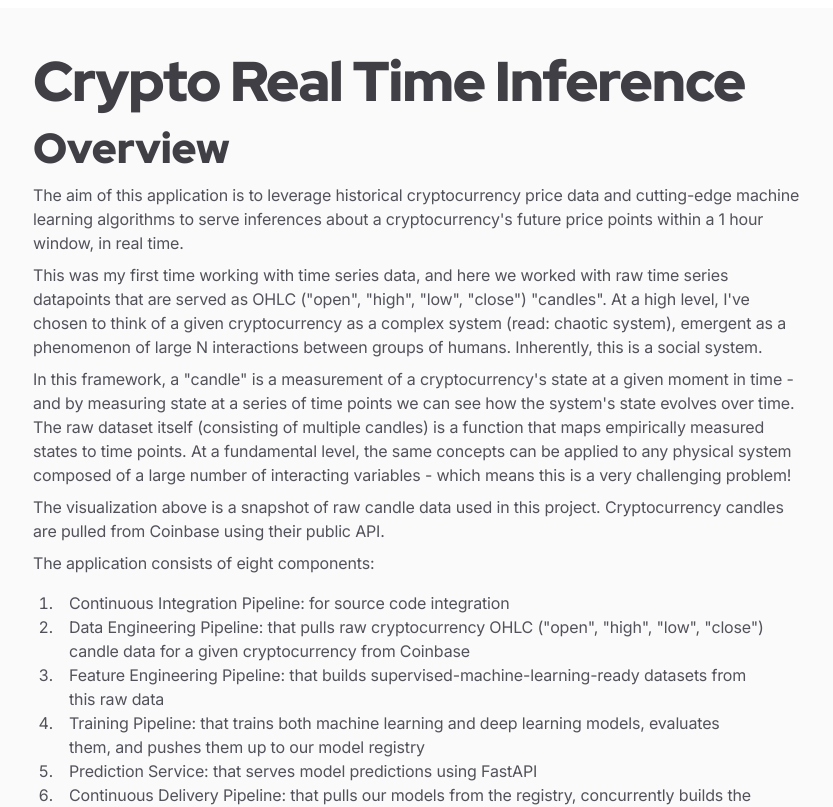
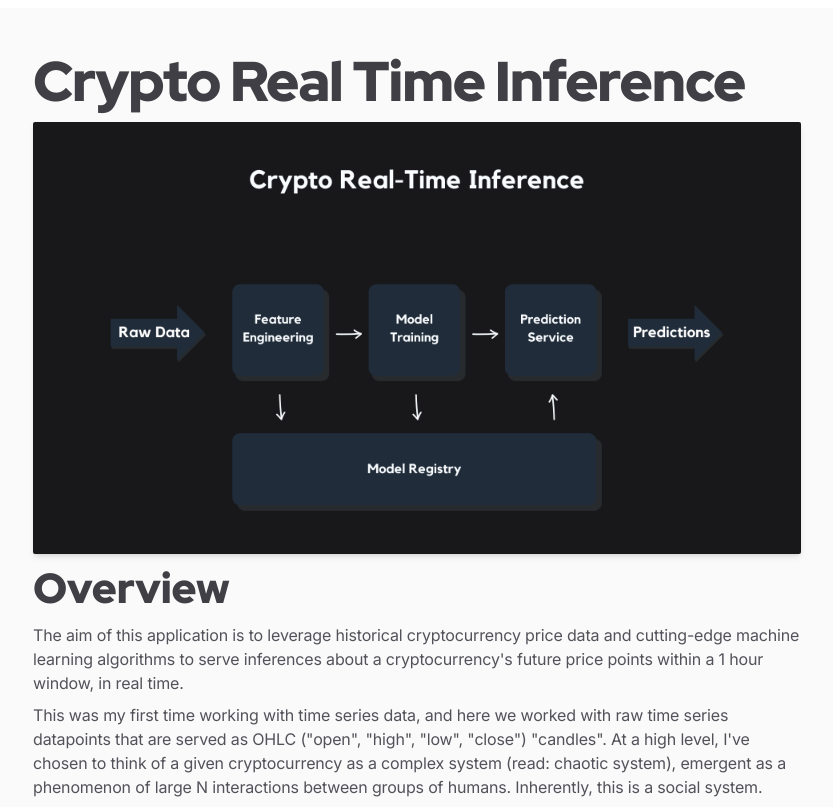
Before and after one commit to christopherkeim/christopherkeim-xyz, a Next.js app: page /projects/crypto in a window 1280 px wide. Shown: the part 720-1527 px from the top of the page, without its empty margins (223-1056 px from the left). Built offline with nearby package versions, Linux system fonts and the light colour scheme.

Commit message:
Defined aspect ratio

```diff
--- a/components/Projects/Crypto/PaperImage.tsx
+++ b/components/Projects/Crypto/PaperImage.tsx
@@ -2,14 +2,13 @@ import Image from "next/image";
 
 export function PaperImage({ src, alt }: { src: string; alt?: string }) {
   return (
-    <div className="relative w-full">
-      <Image
-        className="my-2 block w-full rounded-sm object-contain shadow-md dark:shadow-sm dark:shadow-slate-600"
-        src={src}
-        fill
-        priority
-        alt={alt ?? ""}
-      />
-    </div>
+    <Image
+      className="my-2 block rounded-sm shadow-md dark:shadow-sm dark:shadow-slate-600"
+      src={src}
+      width={768}
+      height={432}
+      priority
+      alt={alt ?? ""}
+    />
   );
 }
```
